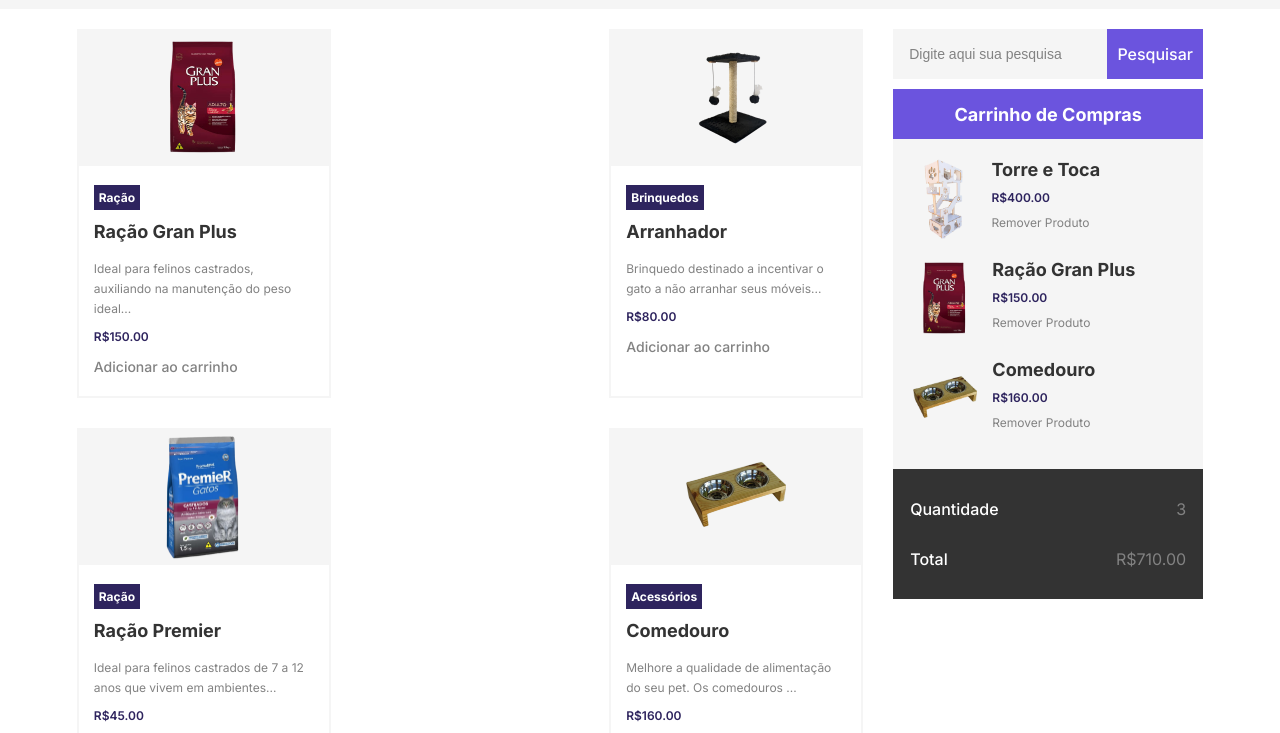
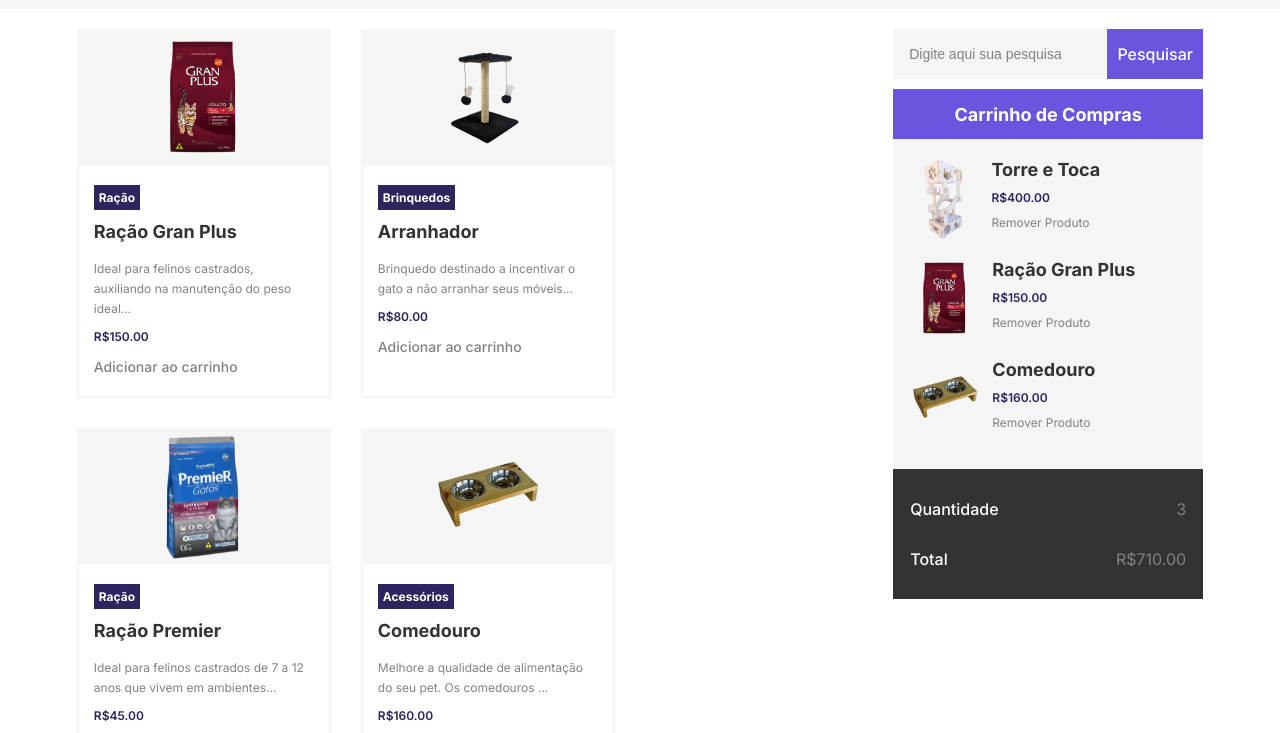
Before and after one commit to Kenzie-Academy-Brasil-Developers/m1-entrega-s3-ecommerce-SusimaraRoberti, a plain HTML site: page index.html in a window 1280 px wide. Shown: the part 51-784 px from the top of the page. Drawn offline with Linux system fonts and the light colour scheme.

Commit message:
correção da box

```diff
--- a/style.css
+++ b/style.css
@@ -54,8 +54,7 @@ main {
 }
 
 .box {
-  display: inline-flex;
-  justify-content: space-between;
+  display: flex;
   flex-direction: row;
   flex-wrap: wrap;
 }
```
Also changed, not shown: 1 other file.
